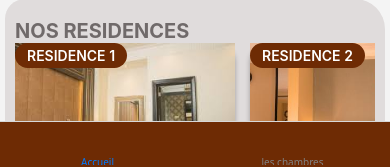
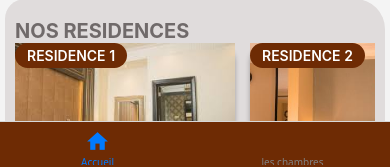
Before and after one commit to gnogouri/Htel, a React Native app: screen /Acceuil in a window 390 px wide. Shown: the part 674-841 px from the top of the page. Built offline with nearby package versions, Linux system fonts and the light colour scheme.

Commit message:
modif du 07 02

```diff
--- a/scran/Acceuil.js
+++ b/scran/Acceuil.js
@@ -2,26 +2,15 @@ import { View, Text } from 'react-native'
 import React from 'react'
 import { NavigationContainer } from '@react-navigation/native';
 import { createBottomTabNavigator } from '@react-navigation/bottom-tabs';
+import MaterialIcons from 'react-native-vector-icons/MaterialIcons';
 import Accueil from './Metier/Accueil';
 const Tab = createBottomTabNavigator();
 const Acceuil = () => {
   return (
 
       <Tab.Navigator
-        screenOptions={({ route }) => ({
-          tabBarIcon: ({ focused, color, size }) => {
-            let iconName;
-
-            if (route.name === 'Accueil') {
-              iconName = focused ? 'home' : 'home-outline';
-            } else if (route.name === 'Favoris') {
-              iconName = focused ? 'star' : 'star-outline';
-            } else if (route.name === 'Profil') {
-              iconName = focused ? 'person' : 'person-outline';
-            }
-
-
-          },
+        screenOptions={() => ({
+          tabBarIcon: ({ focused, color, size }) => {},
           tabBarActiveTintColor: '#007bff',
           tabBarInactiveTintColor: 'gray',
           tabBarStyle: { backgroundColor: '#6e2b04' },
@@ -30,12 +19,14 @@ const Acceuil = () => {
         <Tab.Screen
           name="Accueil"
           component={Accueil}
-          options={{ headerShown: false }}
+          options={{headerShown: false,
+            tabBarIcon: ({ color, size }) => (
+              <MaterialIcons name="home" size={size} color={color} />
+            ),
+          }}
+
         />
         <Tab.Screen name="les chambres" component={Accueil} />
-        {/* <Tab.Screen name="les chambres" component={Accueil} /> */}
-        {/* <Tab.Screen name="Favoris" component={Favoris} />
-        <Tab.Screen name="Profil" component={Profil} /> */}
       </Tab.Navigator>
 
   )
```
